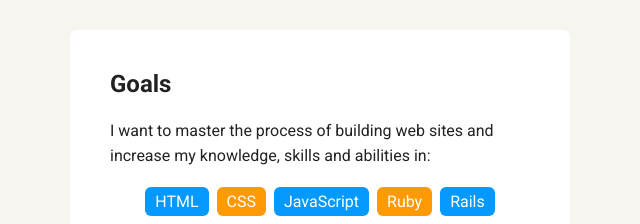
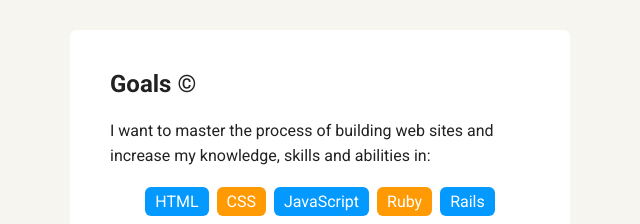
Before and after one commit to hamaddg/portfolio, a plain HTML site: page index.html in a window 1280 px wide. Shown: the part 490-714 px from the top of the page, 620-1260 px from the left. Drawn offline with Linux system fonts and the light colour scheme; a web font is replaced by a local one.

Commit message:
Add a copyright notice

```diff
--- a/index.html
+++ b/index.html
@@ -30,7 +30,7 @@
       </div>
 
       <div class="card">
-        <h2>Goals</h2>
+        <h2> Goals &copy;</h2>
         <p>I want to master the process of building web sites and increase my knowledge, skills and abilities in:</p>
         <ul class="skills">
           <li>HTML</li>
```
